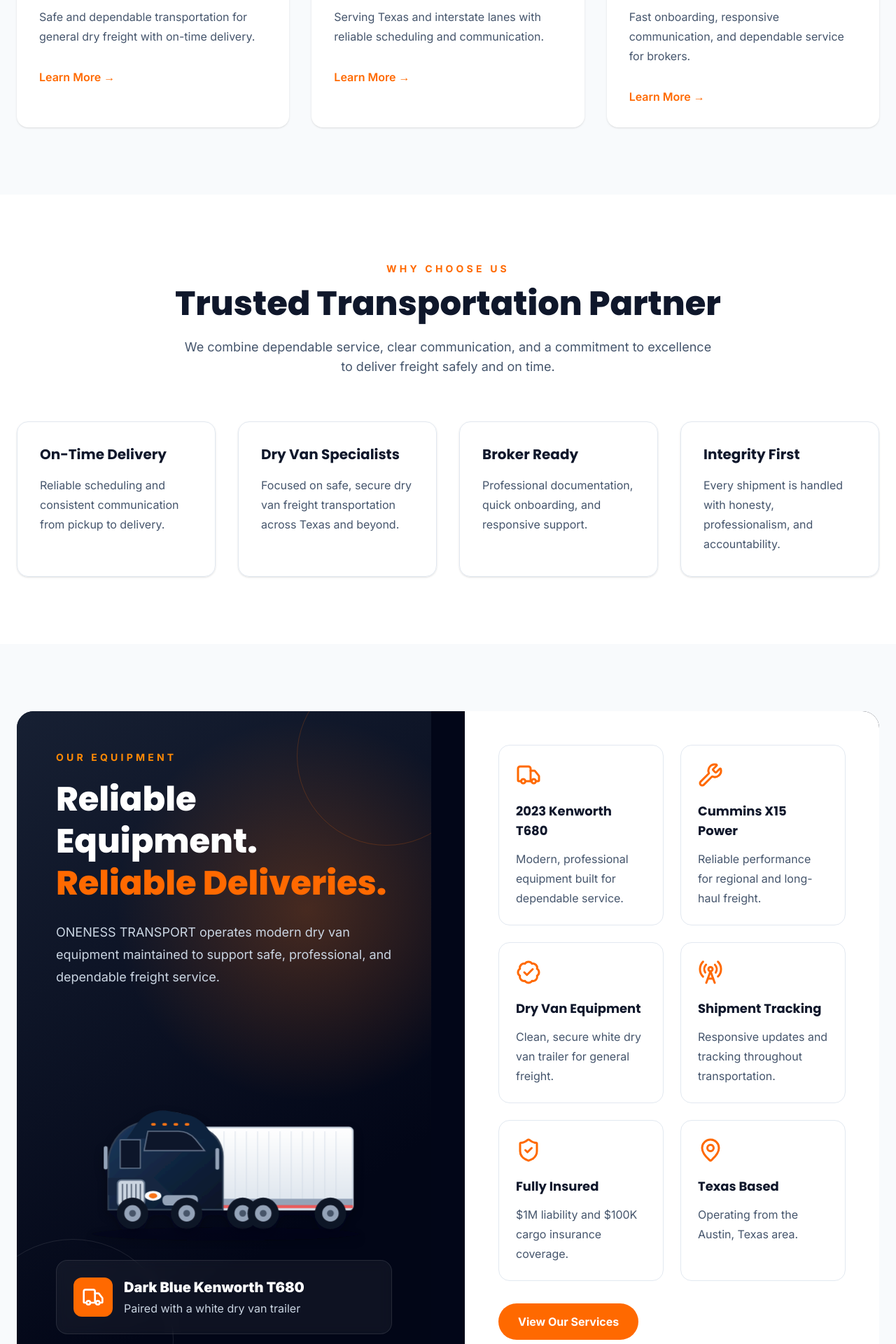
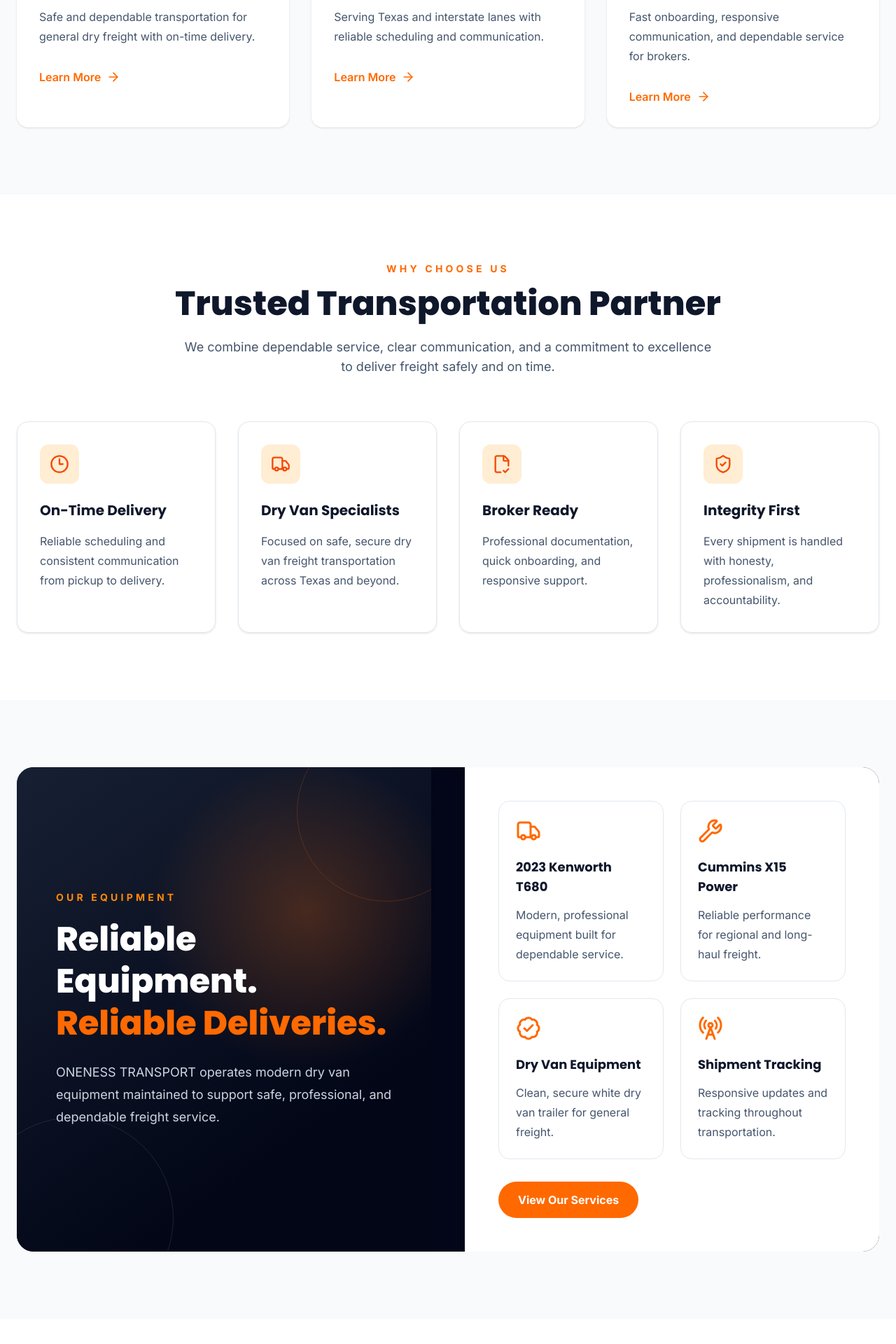
Before and after one commit to oneness05/oneness-transport-website, a Next.js app: page / in a window 1280 px wide. Shown: the part 1900-3820 px from the top of the page at 70% size. Built offline with nearby package versions, Linux system fonts and the light colour scheme.

Commit message:
Finalize homepage sections

```diff
--- a/components/sections/EquipmentPreview.tsx
+++ b/components/sections/EquipmentPreview.tsx
@@ -1,13 +1,10 @@
 import Link from "next/link";
 import {
   BadgeCheck,
-  MapPin,
   RadioTower,
-  ShieldCheck,
   Truck,
   Wrench,
 } from "lucide-react";
-import TruckIllustration from "@/components/ui/TruckIllustration";
 
 const equipmentFeatures = [
   {
@@ -34,18 +31,6 @@
     description:
       "Responsive updates and tracking throughout transportation.",
   },
-  {
-    icon: ShieldCheck,
-    title: "Fully Insured",
-    description:
-      "$1M liability and $100K cargo insurance coverage.",
-  },
-  {
-    icon: MapPin,
-    title: "Texas Based",
-    description:
-      "Operating from the Austin, Texas area.",
-  },
 ];
 
 export default function EquipmentPreview() {
@@ -54,12 +39,11 @@
       <div className="mx-auto max-w-7xl px-6">
         <div className="grid gap-12 overflow-hidden rounded-3xl bg-slate-950 lg:grid-cols-2 lg:items-stretch">
           {/* Left panel */}
-          <div className="relative min-h-[620px] overflow-hidden bg-[radial-gradient(circle_at_70%_30%,rgba(249,115,22,0.25),transparent_35%),linear-gradient(145deg,#172033_0%,#020617_75%)] p-10 text-white lg:p-14">
+          <div className="relative overflow-hidden bg-[radial-gradient(circle_at_70%_30%,rgba(249,115,22,0.25),transparent_35%),linear-gradient(145deg,#172033_0%,#020617_75%)] p-10 text-white lg:flex lg:items-center lg:p-14">
             <div className="absolute -right-16 -top-16 h-64 w-64 rounded-full border border-orange-500/20" />
             <div className="absolute -bottom-24 -left-16 h-72 w-72 rounded-full border border-white/10" />
 
-            <div className="relative flex h-full flex-col justify-between">
-              <div>
+            <div className="relative">
                 <p className="text-sm font-bold uppercase tracking-[0.3em] text-orange-400">
                   Our Equipment
                 </p>
@@ -75,28 +59,6 @@
                   ONENESS TRANSPORT operates modern dry van equipment maintained
                   to support safe, professional, and dependable freight service.
                 </p>
-              </div>
-
-              <div className="mt-8">
-                <TruckIllustration />
-
-                <div className="mt-4 rounded-2xl border border-white/10 bg-white/5 p-6 backdrop-blur">
-                  <div className="flex items-center gap-4">
-                    <div className="rounded-xl bg-orange-500 p-3">
-                      <Truck className="h-8 w-8" />
-                    </div>
-
-                    <div>
-                      <p className="text-xl font-black">
-                        Dark Blue Kenworth T680
-                      </p>
-                      <p className="mt-1 text-slate-300">
-                        Paired with a white dry van trailer
-                      </p>
-                    </div>
-                  </div>
-                </div>
-              </div>
             </div>
           </div>
 
--- a/components/sections/ServicesPreview.tsx
+++ b/components/sections/ServicesPreview.tsx
@@ -1,5 +1,5 @@
 import Link from "next/link";
-import { Truck, Route, Handshake } from "lucide-react";
+import { ArrowRight, Truck, Route, Handshake } from "lucide-react";
 
 const services = [
   {
@@ -7,18 +7,21 @@
     description:
       "Safe and dependable transportation for general dry freight with on-time delivery.",
     icon: Truck,
+    href: "/services",
   },
   {
     title: "Regional & Long Haul",
     description:
       "Serving Texas and interstate lanes with reliable scheduling and communication.",
     icon: Route,
+    href: "/services",
   },
   {
     title: "Broker Partnerships",
     description:
       "Fast onboarding, responsive communication, and dependable service for brokers.",
     icon: Handshake,
+    href: "/broker-setup",
   },
 ];
 
@@ -68,9 +71,13 @@
                 {service.description}
               </p>
 
-              <div className="mt-8 font-semibold text-orange-500 transition group-hover:translate-x-2">
-                Learn More →
-              </div>
+              <Link
+                href={service.href}
+                className="mt-8 inline-flex items-center gap-2 font-semibold text-orange-500 transition-colors hover:text-orange-600"
+              >
+                Learn More
+                <ArrowRight className="h-5 w-5 transition-transform group-hover:translate-x-1" />
+              </Link>
             </div>
           ))}
         </div>
--- a/components/sections/WhyChooseUs.tsx
+++ b/components/sections/WhyChooseUs.tsx
@@ -1,20 +1,26 @@
+import { Clock3, FileCheck2, ShieldCheck, Truck } from "lucide-react";
+
 const features = [
   {
+    icon: Clock3,
     title: "On-Time Delivery",
     description:
       "Reliable scheduling and consistent communication from pickup to delivery.",
   },
   {
+    icon: Truck,
     title: "Dry Van Specialists",
     description:
       "Focused on safe, secure dry van freight transportation across Texas and beyond.",
   },
   {
+    icon: FileCheck2,
     title: "Broker Ready",
     description:
       "Professional documentation, quick onboarding, and responsive support.",
   },
   {
+    icon: ShieldCheck,
     title: "Integrity First",
     description:
       "Every shipment is handled with honesty, professionalism, and accountability.",
@@ -44,8 +50,12 @@
           {features.map((feature) => (
             <div
               key={feature.title}
-              className="rounded-2xl border border-slate-200 p-8 shadow-sm transition hover:-translate-y-1 hover:shadow-lg"
+              className="group rounded-2xl border border-slate-200 p-8 shadow-sm transition duration-300 hover:-translate-y-1 hover:border-orange-300 hover:shadow-lg"
             >
+              <div className="mb-6 flex h-14 w-14 items-center justify-center rounded-xl bg-orange-100 transition-colors group-hover:bg-orange-500">
+                <feature.icon className="h-7 w-7 text-orange-600 transition-colors group-hover:text-white" />
+              </div>
+
               <h3 className="text-xl font-bold text-slate-900">
                 {feature.title}
               </h3>
```
